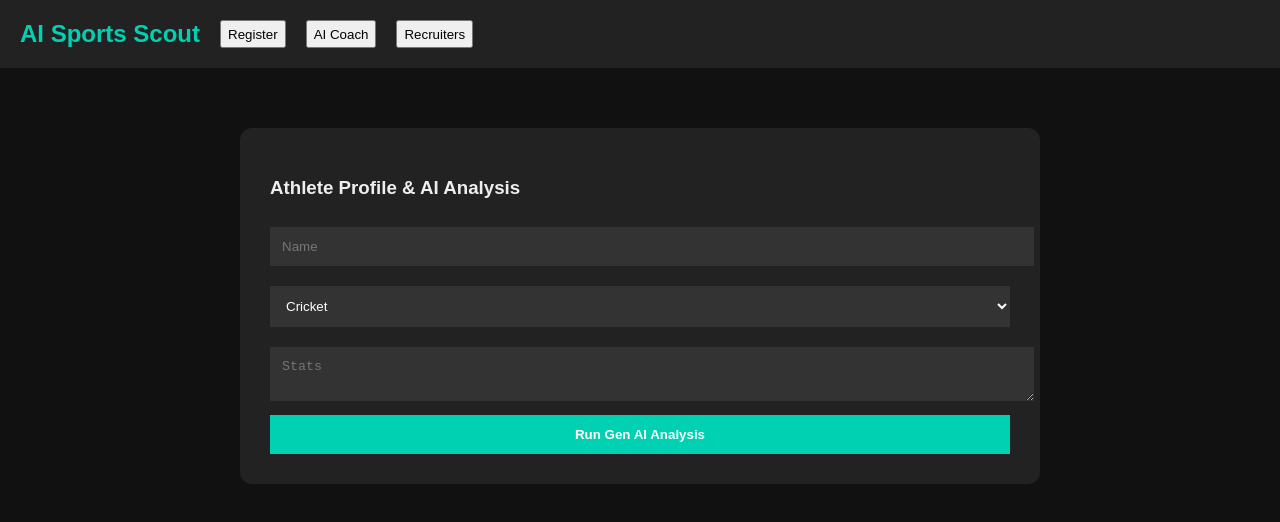
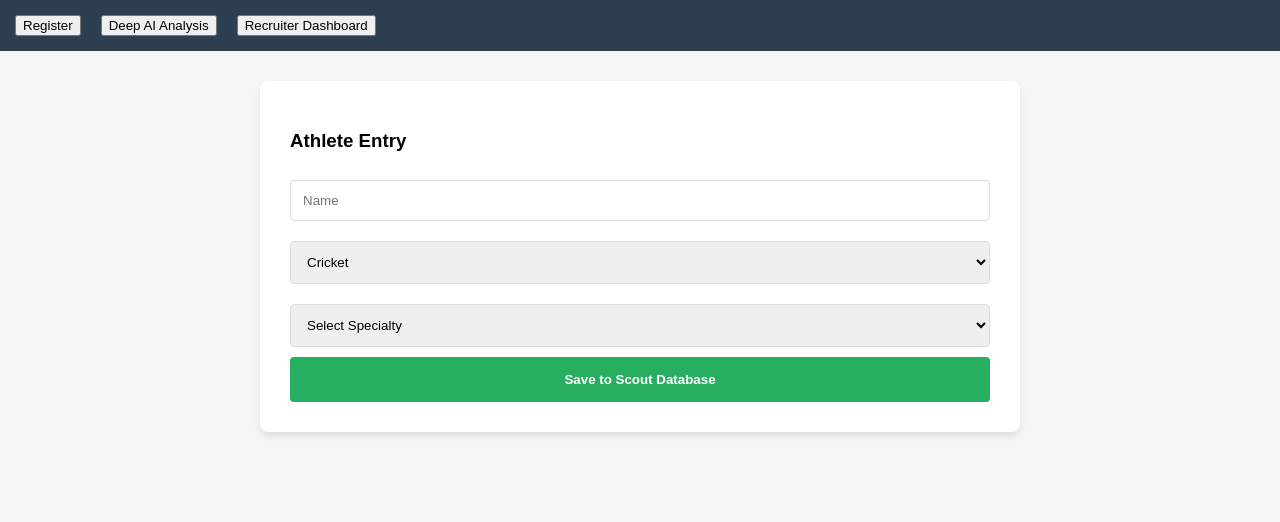
Before and after one commit to pavancseds24-hash/ai-sports-scout, a React (Create React App) app in the folder frontend/: page / in a window 1280 px wide. Shown: the top 522 px of the page. Built offline with nearby package versions, Linux system fonts and the light colour scheme.

Commit message:
Final Hackathon Build: Dynamic Sport Forms & Career Analyzer

```diff
--- a/frontend/src/App.js
+++ b/frontend/src/App.js
@@ -2,69 +2,86 @@ import React, { useState } from 'react';
 import axios from 'axios';
 
 function App() {
-  const [tab, setTab] = useState('register');
-  const [form, setForm] = useState({ name: '', age: '', sport: 'Cricket', location: '', stats: '', achievements: '' });
-  const [results, setResults] = useState({ analysis: '', coach: '', athletes: [] });
+  const [view, setView] = useState('register');
+  const [sport, setSport] = useState('Cricket');
+  const [subType, setSubType] = useState(''); // Batting or Bowling
+  const [form, setForm] = useState({});
+  const [results, setResults] = useState({ analysis: '', matches: [] });
 
-  const apiCall = async (type) => {
+  const sportsFields = {
+    Cricket: {
+      Batting: ['Average', 'Strike Rate', 'Matches', 'Highest Score'],
+      Bowling: ['Average', 'Wickets', 'Economy', 'Matches']
+    },
+    Football: ['Goals', 'Assists', 'Matches', 'Position'],
+    Athletics: ['Best Timing', 'Event Name', 'Leagues Played']
+  };
+
+  const handleRegister = async () => {
     try {
-      if (type === 'reg') {
-        const res = await axios.post('http://localhost:5000/api/athletes/register', form);
+        // Fail-safe: Always save to DB even if AI is out of quota
+        const res = await axios.post('http://localhost:5000/api/athletes/register', {
+            ...form, sport, subType, name: form.name, location: form.location
+        });
         setResults({ ...results, analysis: res.data.analysis });
-        alert("Athlete Profile Saved & Analyzed!");
-      } else if (type === 'coach') {
-        const res = await axios.post('http://localhost:5000/api/athletes/ask-coach', { athlete_id: 1, question: "Plan?" });
-        setResults({ ...results, coach: res.data.coach_advice });
-      } else {
-        const res = await axios.get(`http://localhost:5000/api/athletes/matches?sport=${form.sport}`);
-        setResults({ ...results, athletes: res.data });
-      }
-    } catch (e) { alert("Server connection failed."); }
+        alert("Registration Successful!");
+    } catch (e) { alert("Registration Error."); }
   };
 
   return (
-    <div style={{ background: '#111', color: '#eee', minHeight: '100vh', fontFamily: 'sans-serif' }}>
-      <nav style={{ padding: '20px', background: '#222', display: 'flex', gap: '20px' }}>
-        <h2 style={{ color: '#00d1b2', margin: 0 }}>AI Sports Scout</h2>
-        <button onClick={() => setTab('register')}>Register</button>
-        <button onClick={() => setTab('coach')}>AI Coach</button>
-        <button onClick={() => setTab('recruiter')}>Recruiters</button>
+    <div style={s.container}>
+      <nav style={s.nav}>
+        <button onClick={() => setView('register')}>Register</button>
+        <button onClick={() => setView('analyze')}>Deep AI Analysis</button>
+        <button onClick={() => setView('recruiter')}>Recruiter Dashboard</button>
       </nav>
 
-      <div style={{ maxWidth: '800px', margin: '40px auto', padding: '20px' }}>
-        {tab === 'register' && (
-          <div style={card}>
-            <h3>Athlete Profile & AI Analysis</h3>
-            <input style={inp} placeholder="Name" onChange={e => setForm({...form, name: e.target.value})} />
-            <select style={inp} onChange={e => setForm({...form, sport: e.target.value})}>
+      {view === 'register' && (
+        <div style={s.card}>
+          <h3>Athlete Entry</h3>
+          <input placeholder="Name" style={s.inp} onChange={e => setForm({...form, name: e.target.value})} />
+          <select style={s.inp} onChange={e => { setSport(e.target.value); setSubType(''); }}>
             <option>Cricket</option><option>Football</option><option>Athletics</option>
           </select>
-            <textarea style={inp} placeholder="Stats" onChange={e => setForm({...form, stats: e.target.value})} />
-            <button style={btn} onClick={() => apiCall('reg')}>Run Gen AI Analysis</button>
-            {results.analysis && <div style={resBox}>{results.analysis}</div>}
+
+          {sport === 'Cricket' && (
+            <select style={s.inp} onChange={e => setSubType(e.target.value)}>
+              <option value="">Select Specialty</option>
+              <option>Batting</option><option>Bowling</option>
+            </select>
+          )}
+
+          {/* Dynamic Fields */}
+          {(sport === 'Cricket' ? sportsFields[sport][subType] : sportsFields[sport])?.map(field => (
+            <input key={field} placeholder={field} style={s.inp} onChange={e => setForm({...form, [field]: e.target.value})} />
+          ))}
+
+          <button style={s.btn} onClick={handleRegister}>Save to Scout Database</button>
         </div>
       )}
 
-        {tab === 'recruiter' && (
-          <div style={card}>
-            <h3>AI Recruiter Match System</h3>
-            <button style={btn} onClick={() => apiCall('match')}>Find Matching Athletes</button>
-            {results.athletes.map(a => (
-              <div key={a.id} style={{ borderBottom: '1px solid #444', padding: '10px' }}>
-                <strong>{a.name}</strong> - {a.sport} ({a.location}) <br/>
-                <small>AI Score: {a.ai_score}%</small>
+      {view === 'analyze' && (
+        <div style={s.card}>
+          <h3>Pro Comparison & Career Path</h3>
+          <textarea style={{...s.inp, height: '100px'}} placeholder="Paste all your stats and league history here for deep analysis..." />
+          <button style={{...s.btn, background: '#1a73e8'}} onClick={() => {/* Call Deep Analyze API */}}>Analyze My Future</button>
+          <div style={s.resBox}>
+            <strong>AI Career Advisor:</strong>
+            <p>Your stats will be compared to legends like Virat Kohli. We will suggest 3-year milestones to secure your future in professional sports.</p>
           </div>
-            ))}
         </div>
       )}
-      </div>
     </div>
   );
 }
 
-const card = { background: '#222', padding: '30px', borderRadius: '12px' };
-const inp = { width: '100%', padding: '12px', margin: '10px 0', background: '#333', color: '#fff', border: 'none' };
-const btn = { width: '100%', padding: '12px', background: '#00d1b2', color: '#fff', fontWeight: 'bold', border: 'none', cursor: 'pointer' };
-const resBox = { marginTop: '20px', padding: '15px', background: '#000', borderLeft: '4px solid #00d1b2', whiteSpace: 'pre-wrap' };
+const s = {
+    container: { background: '#f4f7f6', minHeight: '100vh', fontFamily: 'Arial' },
+    nav: { background: '#2c3e50', padding: '15px', display: 'flex', gap: '20px', color: 'white' },
+    card: { maxWidth: '700px', margin: '30px auto', background: 'white', padding: '30px', borderRadius: '8px', boxShadow: '0 4px 6px rgba(0,0,0,0.1)' },
+    inp: { width: '100%', padding: '12px', margin: '10px 0', border: '1px solid #ddd', borderRadius: '4px', boxSizing: 'border-box' },
+    btn: { width: '100%', padding: '15px', background: '#27ae60', color: 'white', border: 'none', borderRadius: '4px', cursor: 'pointer', fontWeight: 'bold' },
+    resBox: { marginTop: '20px', padding: '15px', borderLeft: '5px solid #1a73e8', background: '#eef6ff' }
+};
 
 export default App;
```
Also changed, not shown: 2 other files (tests, documents, lock files or other folders). Lines whose indentation alone changed are shown as unchanged.
